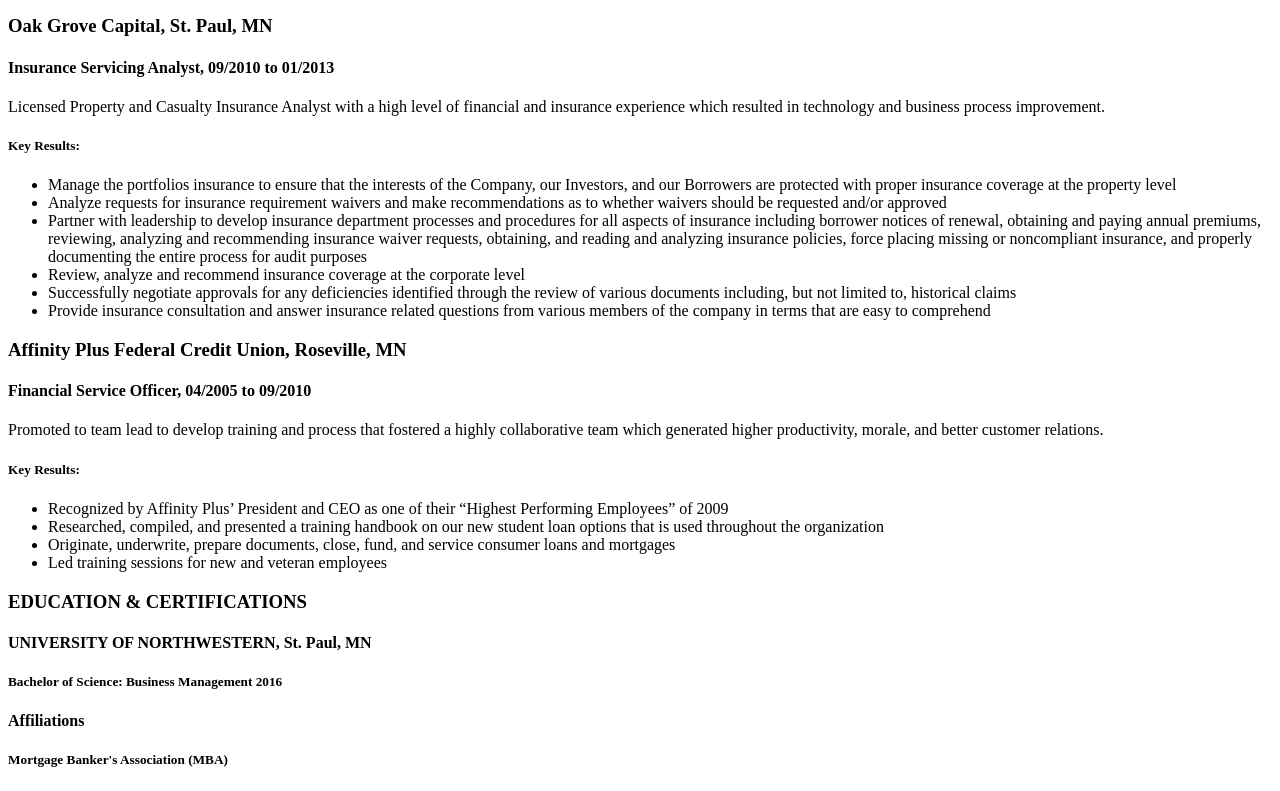
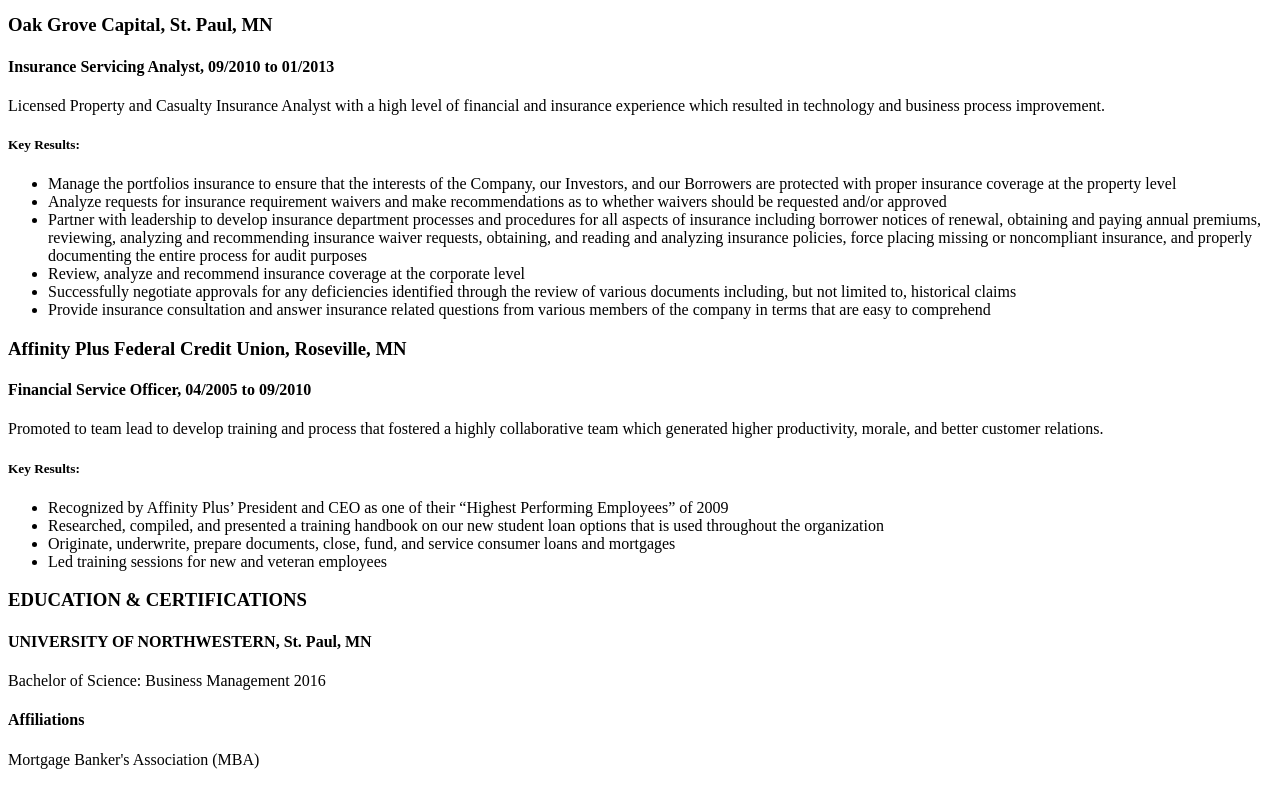
Before and after one commit to katiemikul/katiemikul.github.io, a plain HTML site: page index.html in a window 1280 px wide. Shown: the part 734-1525 px from the top of the page. Drawn offline with Linux system fonts and the light colour scheme.

Commit message:
Revisions round 2

```diff
--- a/index.html
+++ b/index.html
@@ -8,7 +8,7 @@
     <p>Katherine R. Mikul</p>
     <p>CELL (925) 221-2080 • E-MAIL katie.heding@gmail.com</p>
 
-    <h4>Summary</h4>
+    <h3>Summary</h3>
     <p>Experienced Banking Professional with over fourteen years of experience with underwriting, closing, and servicing millions of dollars in loans, as well as over eighteen years of providing companies and their customers with excellent service.  Dynamic ability to successfully self-manage multiple positions. A self-starter that strives to surpass all expectations with a continuing commitment to my company, team, and myself.</p>
 
     <h3>Skills</h3>
@@ -62,10 +62,10 @@
     <h3>EDUCATION & CERTIFICATIONS</H3>
 
     <h4>UNIVERSITY OF NORTHWESTERN, St. Paul, MN</h4>
-    <h5>Bachelor of Science: Business Management 2016</h5>
+    <p>Bachelor of Science: Business Management 2016</p>
 
     <h4>Affiliations</h4>
-    <h5>Mortgage Banker's Association (MBA)</h5>
+    <p>Mortgage Banker's Association (MBA)</p>
 
 
   </body>
```
